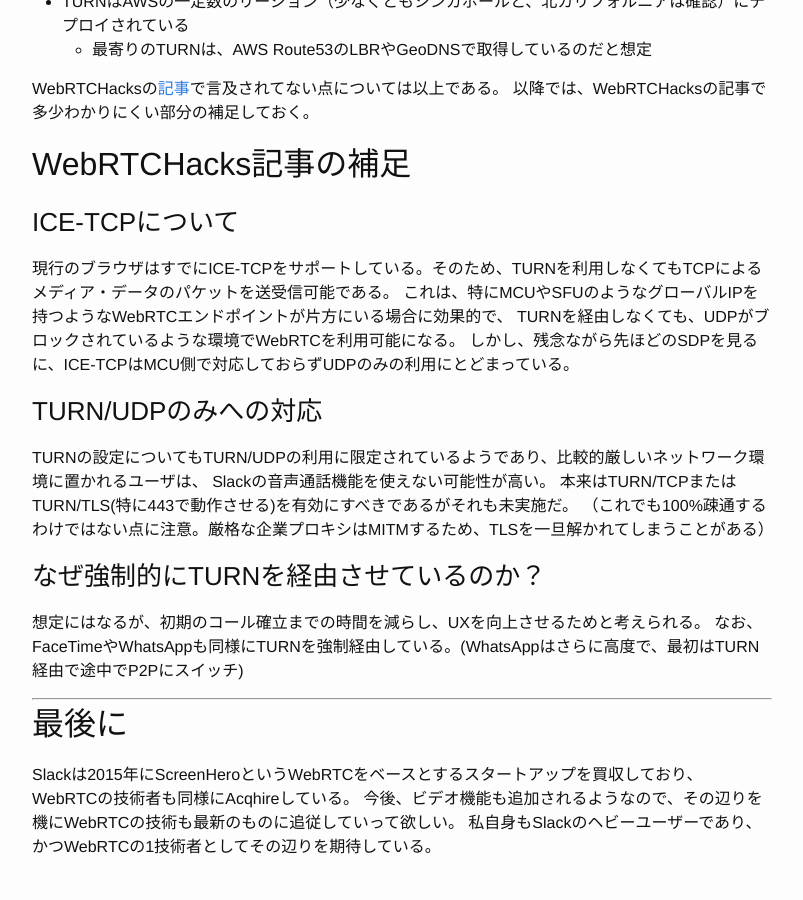
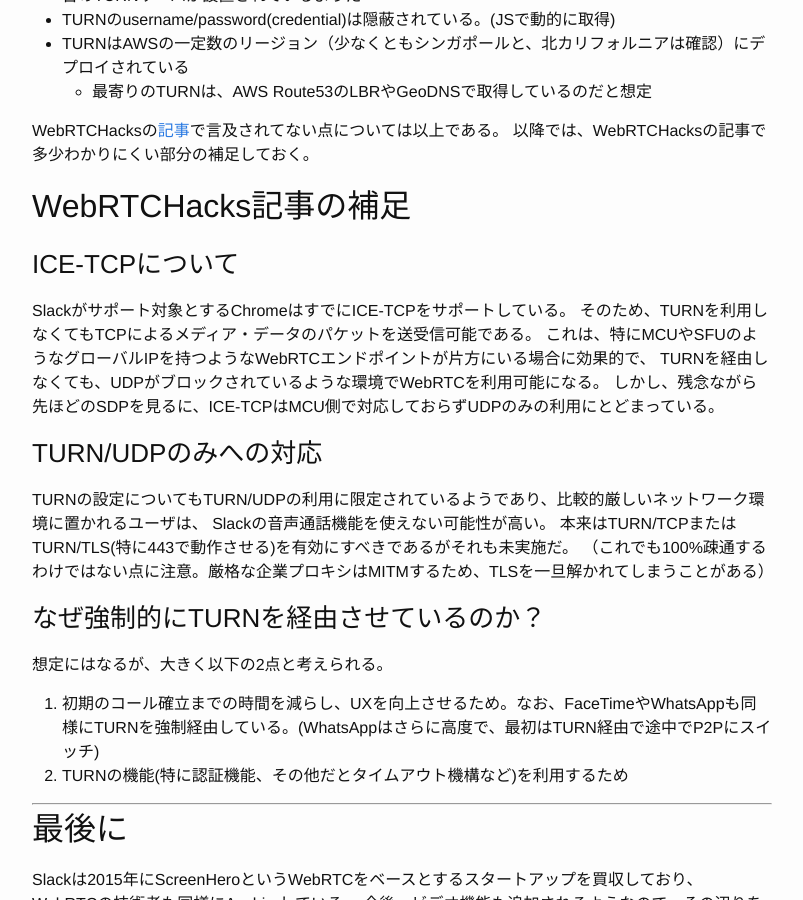
Before and after one commit to iwashi/iwashi.github.io, a Jekyll site: the page built from _posts/2016-03-05-slack-webrtc-analysis.md, in a window 1280 px wide and 900 px high, scrolled down 5923 px. Shown: the whole window, without its empty margins (238-1041 px from the left). Built offline with Jekyll 4.4.1, drawn with Linux system fonts in a browser that asks for light colours; some of the changed text lies outside the part shown.

Commit message:
modify based on comments received at twitter

```diff
--- a/_posts/2016-03-05-slack-webrtc-analysis.md
+++ b/_posts/2016-03-05-slack-webrtc-analysis.md
@@ -34,6 +34,7 @@ Slack音声通話機能の対応クライアントは、現時点では限定的
 また、途中でSDPも出てくるので、SDPアレルギーな場合は、一部読み飛ばすのが良いと思う。
 
 もし、記載が誤っている点などあれば [@iwashi86](https://twitter.com/iwashi86) までメンション/DMをいただきたい。
+(2016/3/6 02:00、[@voluntas](https://twitter.com/voluntas)氏のコメントを受けて、一部修正。)
 
 ということで本題。ポイントをまとめていく。
 
@@ -182,7 +183,7 @@ a=candidate:34 1 udp 2013266431 172.31.1.90 12016 typ host
 
 この方式にすると、多人数会議になった場合は、recvonlyのストリーム1本に複数人の音声が乗ることになるはず。（3者以上の通話は未検証）
 
-### シグナリングについて
+## シグナリングについて
 
 シグナリングはSlackが以前に買収したScreenHeroのものを利用しているようだ。
 
@@ -195,7 +196,7 @@ _getServer("screenhero.rooms.create", ...)
 のようなコードがminifyされたコードの中に見えることから分かる。
 ルームベースのシグナリングを提供しているようだ。
 
-### TURNについて
+## TURNについて
 
 - turnのURNは、 `turn:slack-calls9.slack-core.com:22466` などであり、slack-callsX で複数台のTURNサーバが設置されているようだ
 - TURNのusername/password(credential)は隠蔽されている。(JSで動的に取得)
@@ -209,7 +210,8 @@ WebRTCHacksの[記事](https://webrtchacks.com/dear-slack/)で言及されてな
 
 ### ICE-TCPについて
 
-現行のブラウザはすでにICE-TCPをサポートしている。そのため、TURNを利用しなくてもTCPによるメディア・データのパケットを送受信可能である。
+Slackがサポート対象とするChromeはすでにICE-TCPをサポートしている。
+そのため、TURNを利用しなくてもTCPによるメディア・データのパケットを送受信可能である。
 これは、特にMCUやSFUのようなグローバルIPを持つようなWebRTCエンドポイントが片方にいる場合に効果的で、
 TURNを経由しなくても、UDPがブロックされているような環境でWebRTCを利用可能になる。
 しかし、残念ながら先ほどのSDPを見るに、ICE-TCPはMCU側で対応しておらずUDPのみの利用にとどまっている。
@@ -223,8 +225,10 @@ Slackの音声通話機能を使えない可能性が高い。
 
 ### なぜ強制的にTURNを経由させているのか？
 
-想定にはなるが、初期のコール確立までの時間を減らし、UXを向上させるためと考えられる。
-なお、FaceTimeやWhatsAppも同様にTURNを強制経由している。(WhatsAppはさらに高度で、最初はTURN経由で途中でP2Pにスイッチ)
+想定にはなるが、大きく以下の2点と考えられる。
+
+1. 初期のコール確立までの時間を減らし、UXを向上させるため。なお、FaceTimeやWhatsAppも同様にTURNを強制経由している。(WhatsAppはさらに高度で、最初はTURN経由で途中でP2Pにスイッチ)
+2. TURNの機能(特に認証機能、その他だとタイムアウト機構など)を利用するため
 
 -----
 
```
